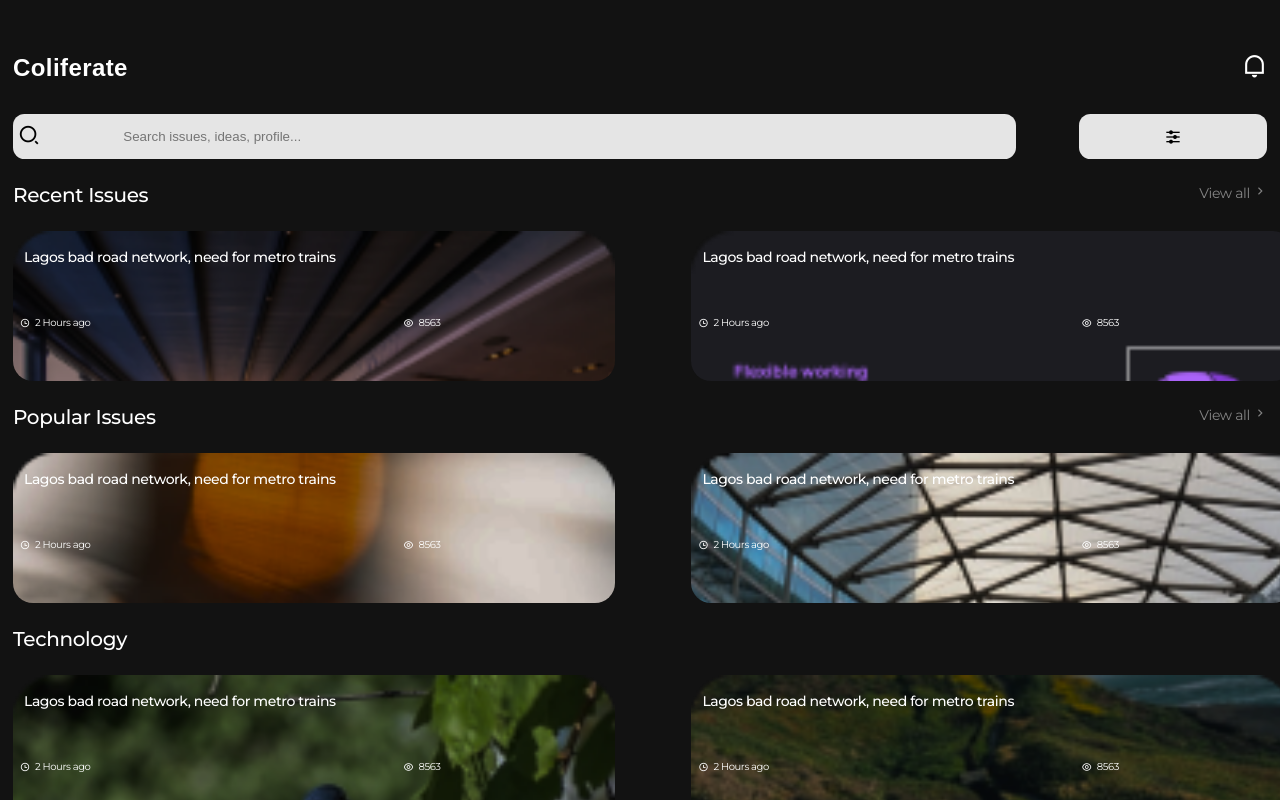
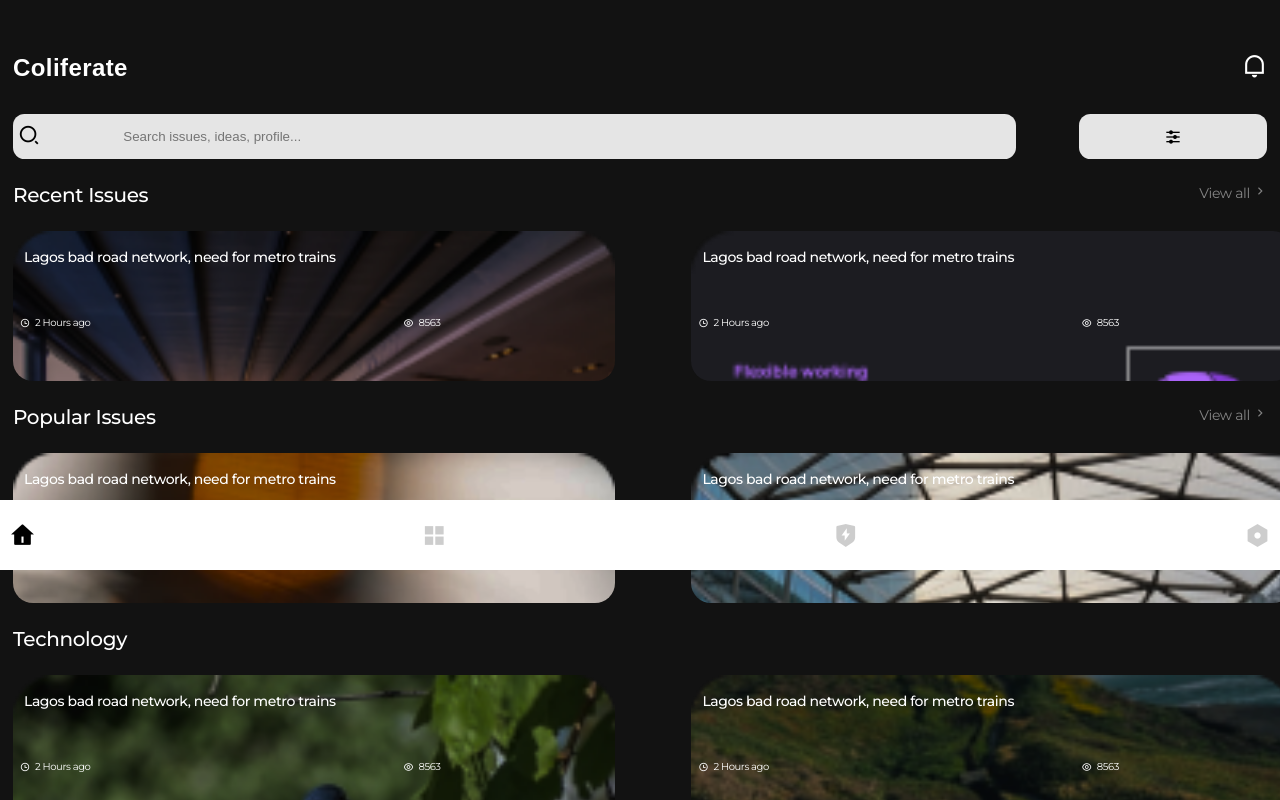
Before and after one commit to Dabsia/Coliferate, a plain HTML site: page home.html in a window 1280 px wide. Drawn offline with nearby package versions, Linux system fonts and the light colour scheme.

Commit message:
Finished the home page

```diff
--- a/css/home.css
+++ b/css/home.css
@@ -1,7 +1,11 @@
 body{
-    padding: 13px;
+    position: relative;
     overflow-x: hidden;
     overflow-y: scroll;
+
+}
+main{
+    padding: 13px;
 }
 nav{
     margin-top: 2.5rem
@@ -176,3 +180,21 @@ h3{
     width: fit-content;
     margin-top: 1.5rem;
 }
+.navigation{
+    height: 70px;
+    width: 100%;
+    background-color: #fff;
+    display: flex;
+    justify-content: space-between;
+    align-items: center;
+    padding: 0 10px;
+    position: fixed;
+    top: 500px;
+}
+.nav-icons{
+    color: #cdcdcd;
+    font-size: 25px;
+}
+.active-icon{
+    color: black
+}
--- a/home.html
+++ b/home.html
@@ -13,6 +13,7 @@
 
 </head>
 <body>
+    <main>
     <nav>
         <ul>
             <li>Coliferate</li>
@@ -198,6 +199,13 @@
             </div>
         </div>
     </div>
+</main>
+    <div class="navigation">
+        <i class="ri-home-4-fill nav-icons active-icon"></i>
+        <i class="ri-function-fill nav-icons"></i>
+        <i class="ri-shield-flash-fill nav-icons"></i>
+        <i class="ri-settings-fill nav-icons"></i>
+    </div>
 
 
     <script src='./js/home.js'></script>
```
